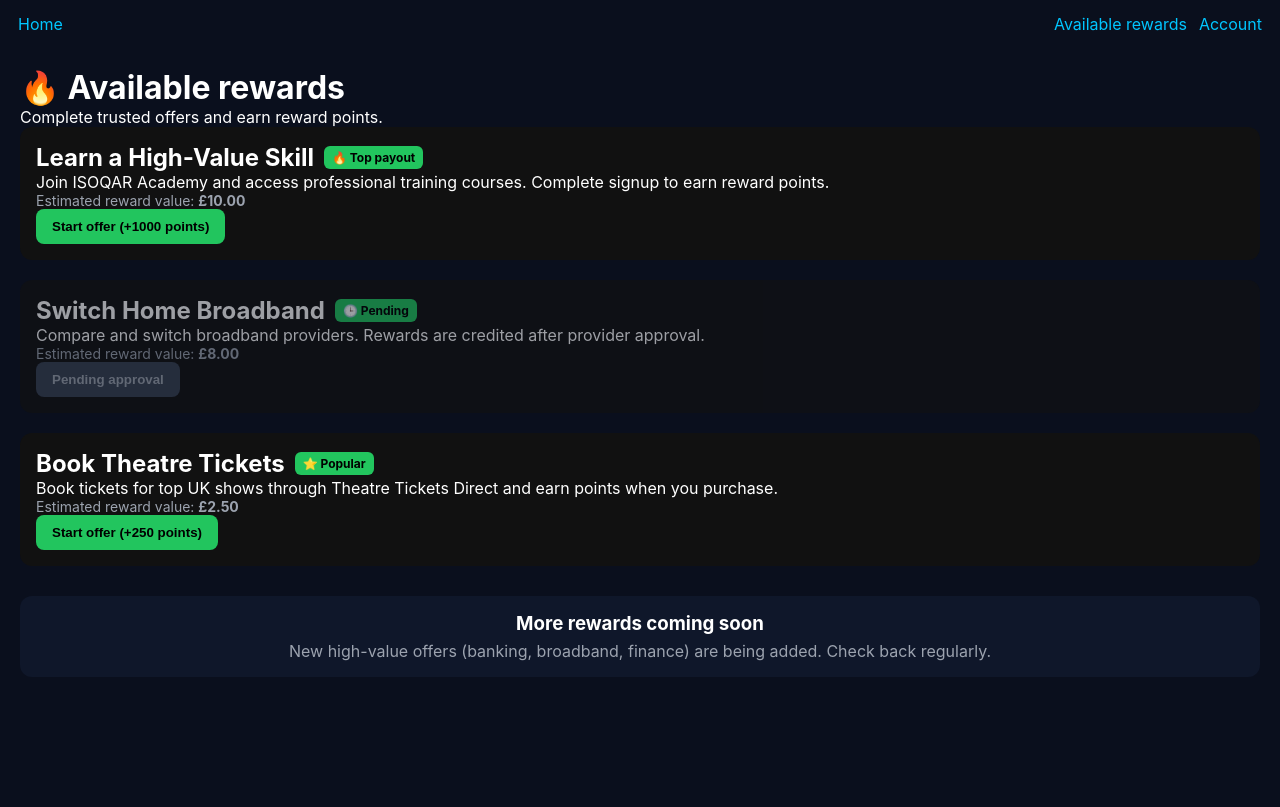
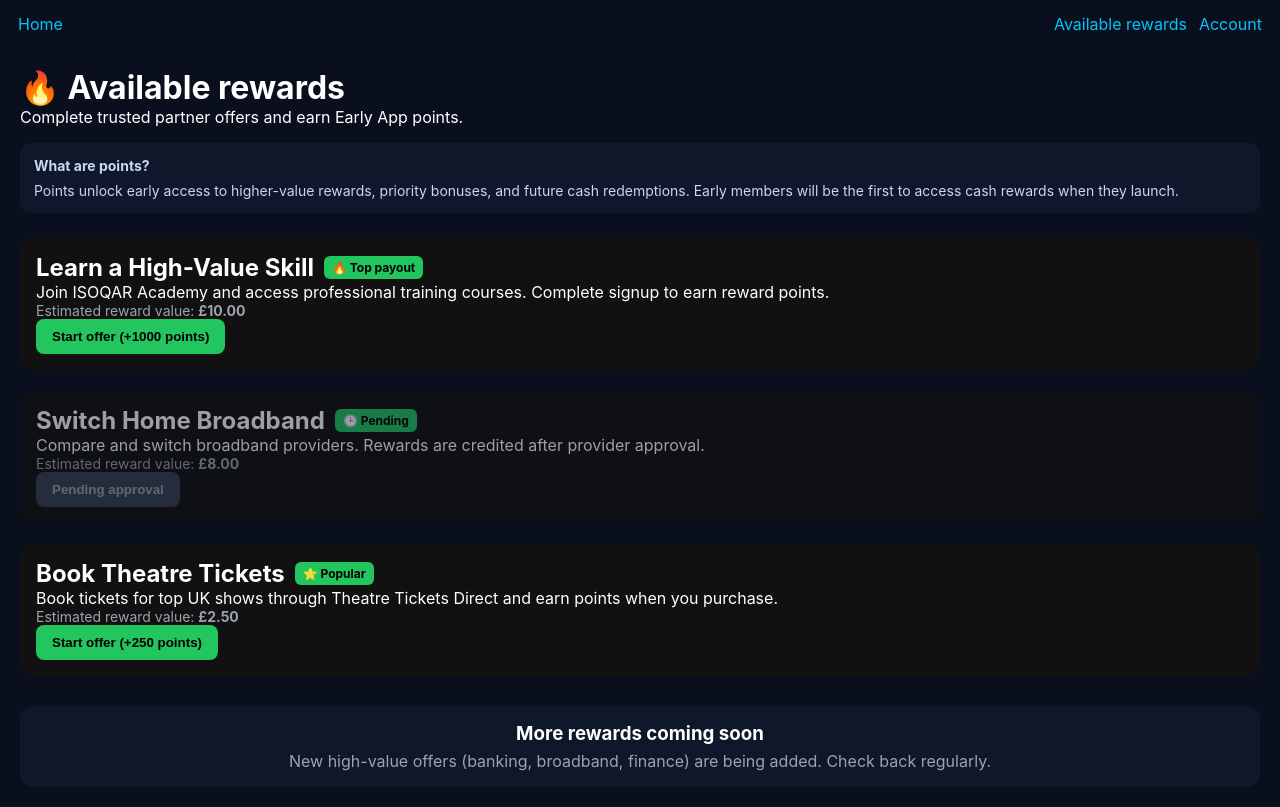
Before and after one commit to dantheman88/early-app, a Next.js app: page /drops in a window 1280 px wide. Built offline with nearby package versions, Linux system fonts and the light colour scheme.

Commit message:
Update drops.js

```diff
--- a/pages/drops.js
+++ b/pages/drops.js
@@ -44,7 +44,29 @@ export default function DropsPage() {
     <div style={{ padding: 20 }}>
       {/* Header */}
       <h1>🔥 Available rewards</h1>
-      <p>Complete trusted offers and earn reward points.</p>
+
+<p>
+  Complete trusted partner offers and earn Early App points.
+</p>
+
+<div
+  style={{
+    marginTop: 16,
+    marginBottom: 24,
+    padding: 14,
+    borderRadius: 10,
+    background: "#0f172a",
+    color: "#cbd5f5",
+    fontSize: 14,
+  }}
+>
+  <strong>What are points?</strong>
+  <p style={{ marginTop: 8 }}>
+    Points unlock early access to higher-value rewards, priority bonuses,
+    and future cash redemptions. Early members will be the first to access
+    cash rewards when they launch.
+  </p>
+</div>
 
       {/* Offers */}
       {sortedOffers.map((offer) => {
```
